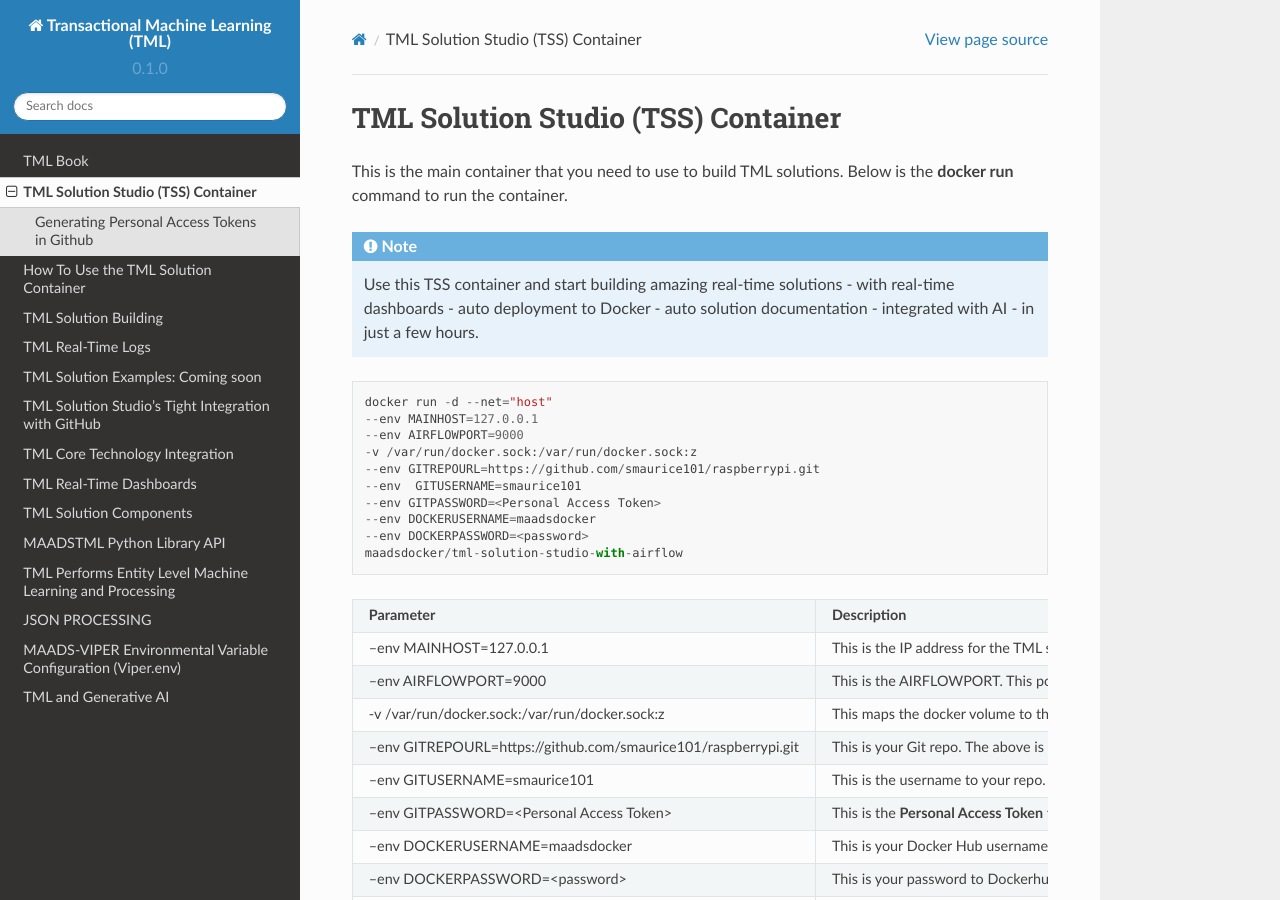
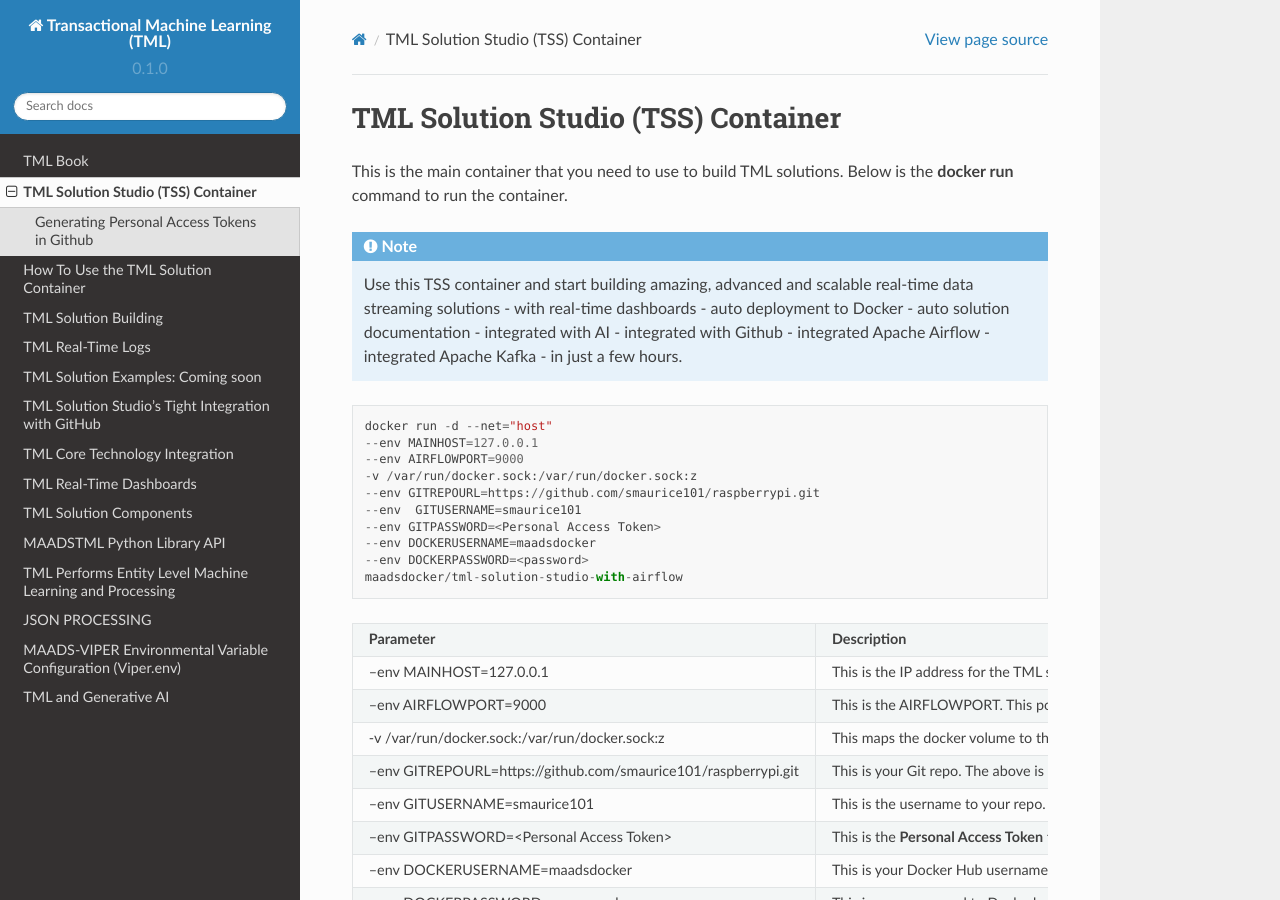
Before and after one commit to smaurice101/readthedocs, a Sphinx documentation site: the page built from docs/source/docker.rst, in a window 1280 px wide and 900 px high. Built offline with Sphinx 7.4.7 and the Read the Docs theme 2.0.0, drawn with Linux system fonts in a browser that asks for light colours.

Commit message:
Update docker.rst

```diff
--- a/docs/source/docker.rst
+++ b/docs/source/docker.rst
@@ -4,8 +4,8 @@
 This is the main container that you need to use to build TML solutions.  Below is the **docker run** command to run the container.
 
 .. note::
-   Use this TSS container and start building amazing real-time solutions - with real-time dashboards - auto deployment to Docker - auto solution documentation -
-   integrated with AI - in just a few hours.
+   Use this TSS container and start building amazing, advanced and scalable real-time data streaming solutions - with real-time dashboards - auto deployment to
+   Docker - auto solution documentation - integrated with AI - integrated with Github - integrated Apache Airflow - integrated Apache Kafka - in just a few hours.
 
 .. code-block::
 
```
